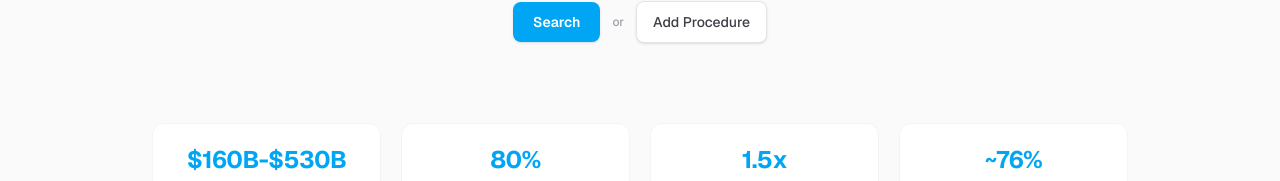
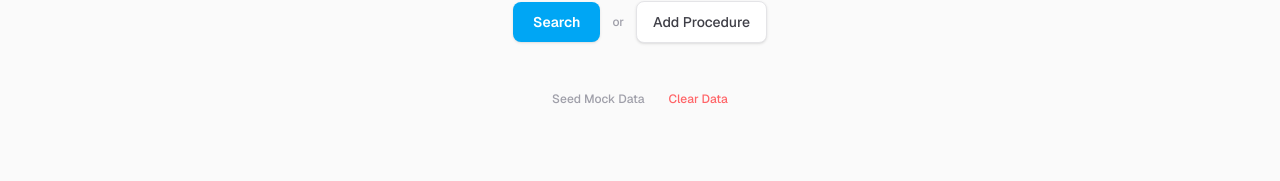
Before and after one commit to NothingSuspiciousOSU/OpenHealth, a Next.js app: page / in a window 1280 px wide. Shown: the part 590-771 px from the top of the page. Built offline with nearby package versions, Linux system fonts and the light colour scheme; no server answers.

Commit message:
implement mock data seeding/clearing for testing

```diff
--- a/app/page.tsx
+++ b/app/page.tsx
@@ -2,6 +2,8 @@
 
 import { useState } from "react";
 import { useRouter } from "next/navigation";
+import { useMutation } from "convex/react";
+import { api } from "../convex/_generated/api";
 
 import { HeroIcon } from "./components/HeroIcon";
 import { SearchBar } from "./components/SearchBar";
@@ -12,6 +14,11 @@ import { TrendingProcedures } from "./components/TrendingProcedures";
 export default function Home() {
   const [query, setQuery] = useState("");
   const router = useRouter();
+
+  const generateData = useMutation(api.mockData.generate);
+  const clearData = useMutation(api.mockData.clearBatch);
+  const [isGenerating, setIsGenerating] = useState(false);
+  const [isClearing, setIsClearing] = useState(false);
 
   const handleSearch = () => {
     if (query.trim()) {
@@ -66,6 +73,38 @@ export default function Home() {
               <AddProcedureButton onClick={() => router.push('/upload')} />
             </div>
           </div>
+
+          {/* Dev Tools - Hidden in production */}
+          <div className="mt-12 flex items-center justify-center gap-6 animate-fade-in-up-delay-4">
+            <button
+              type="button"
+              onClick={async () => {
+                setIsGenerating(true);
+                await generateData();
+                setIsGenerating(false);
+              }}
+              disabled={isGenerating || isClearing}
+              className="text-xs font-medium text-zinc-400 hover:text-zinc-600 dark:text-zinc-500 dark:hover:text-zinc-300 disabled:opacity-50"
+            >
+              {isGenerating ? "Generating..." : "Seed Mock Data"}
+            </button>
+            <button
+              type="button"
+              onClick={async () => {
+                setIsClearing(true);
+                let remaining = -1;
+                while (remaining !== 0) {
+                  const res = await clearData();
+                  remaining = res.remaining;
+                }
+                setIsClearing(false);
+              }}
+              disabled={isGenerating || isClearing}
+              className="text-xs font-medium text-red-400 hover:text-red-600 dark:text-red-500 dark:hover:text-red-400 disabled:opacity-50"
+            >
+              {isClearing ? "Clearing..." : "Clear Data"}
+            </button>
+          </div>
         </div>
       </section>
 
--- a/convex/mockData.ts
+++ b/convex/mockData.ts
@@ -1,10 +1,10 @@
-import { internalMutation } from "./_generated/server";
+import { mutation } from "./_generated/server";
 
 /**
  * Delete a batch of data from both tables.
  * Call repeatedly until `remaining` is 0.
  */
-export const clearBatch = internalMutation({
+export const clearBatch = mutation({
   args: {},
   handler: async (ctx) => {
     const procedures = await ctx.db.query("procedures").take(200);
@@ -21,7 +21,7 @@ export const clearBatch = internalMutation({
 /**
  * Generate 500 synthetic procedures with associated line items.
  */
-export const generate = internalMutation({
+export const generate = mutation({
   args: {},
   handler: async (ctx) => {
     const hospitals = [
--- a/package.json
+++ b/package.json
@@ -20,9 +20,9 @@
     "pdfjs-dist": "^5.7.284",
     "react": "19.2.4",
     "react-dom": "19.2.4",
+    "recharts": "^2.13.0",
     "uploadthing": "^7.7.4",
-    "vitest": "^4.1.5",
-    "recharts": "^2.13.0"
+    "vitest": "^4.1.5"
   },
   "devDependencies": {
     "@tailwindcss/postcss": "^4",
```
Also changed, not shown: 2 other files (tests, documents, lock files or other folders).
